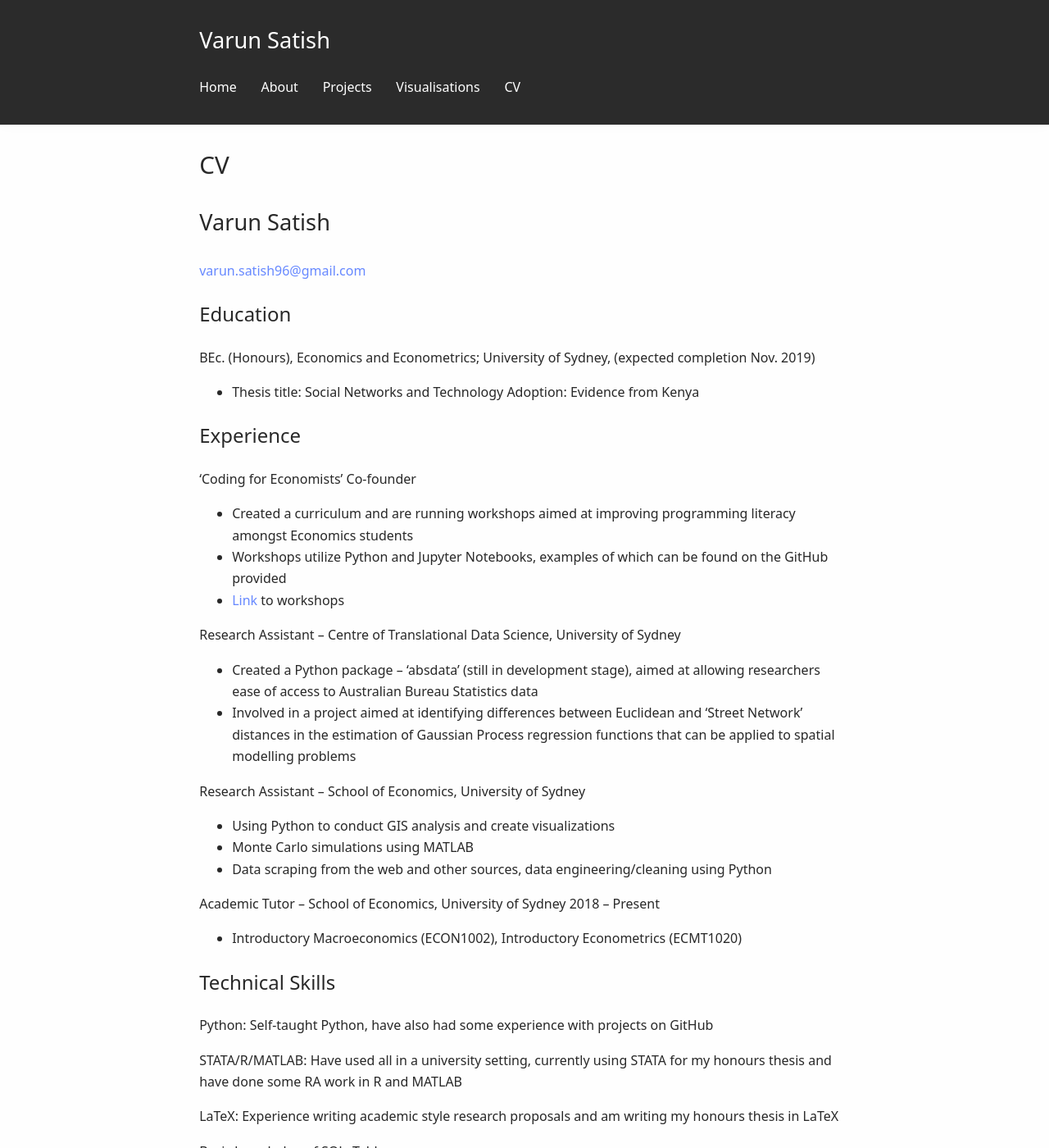
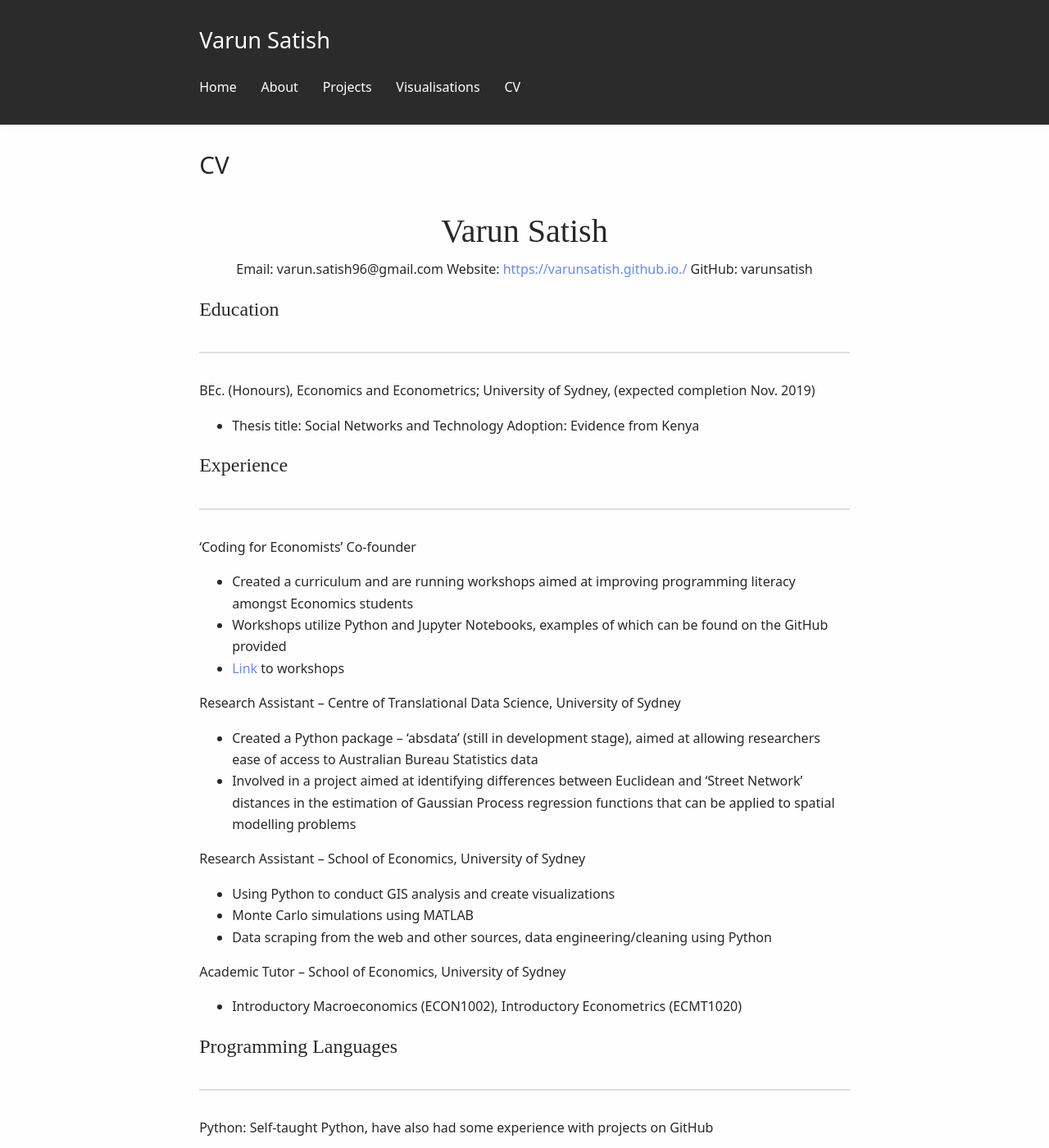
Before and after one commit to varunsatish/varunsatish.github.io, a Jekyll site: the page built from CV.md, in a window 1280 px wide and 1400 px high. Shown: the whole window at 82% size. Built offline with Jekyll 4.4.1, drawn with Linux system fonts in a browser that asks for light colours; our own code applies the rules of GitHub Pages for plain Markdown files.

Commit message:
updated CV

```diff
--- a/CV.md
+++ b/CV.md
@@ -3,24 +3,28 @@ title: "CV"
 permalink: "/CV/"
 ---
 
-# Varun Satish
+<center><span style="font-family:Didot; font-size:2.5em;"> Varun Satish</span></center>
 
-<div id="webaddress">
-<a href="varun.satish96@gmail.com">varun.satish96@gmail.com</a>
+
+<div align="center">
+    <b>Email:</b> varun.satish96@gmail.com
+    <b>Website:</b> <a href="https://varunsatish.github.io./">https://varunsatish.github.io./</a>
+    <b>GitHub:</b> varunsatish
 </div>
 
 
-
-Education
----------
+<span style="font-family:Didot; font-size:1.5em;">Education</span>
+<br />
+- - - -
 
 
 **BEc. (Honours), Economics and Econometrics**; University of Sydney, (expected completion Nov. 2019)
 - Thesis title: Social Networks and Technology Adoption: Evidence from Kenya
 
 
-Experience
----------
+<span style="font-family:Didot; font-size:1.5em;">Experience</span>
+<br />
+- - - -
 
 **‘Coding for Economists’ Co-founder**
 
@@ -38,11 +42,11 @@ Experience
 - Data scraping from the web and other sources, data engineering/cleaning using Python
 
 **Academic Tutor – School of Economics, University of Sydney**
-2018 – Present
 - Introductory Macroeconomics (ECON1002), Introductory Econometrics (ECMT1020)
 
-Technical Skills
---------------------
+<span style="font-family:Didot; font-size:1.5em;">Programming Languages</span>
+<br />
+- - - -
 
 **Python:** Self-taught Python, have also had some experience with projects on GitHub
 
```
Also changed, not shown: 1 other file.
